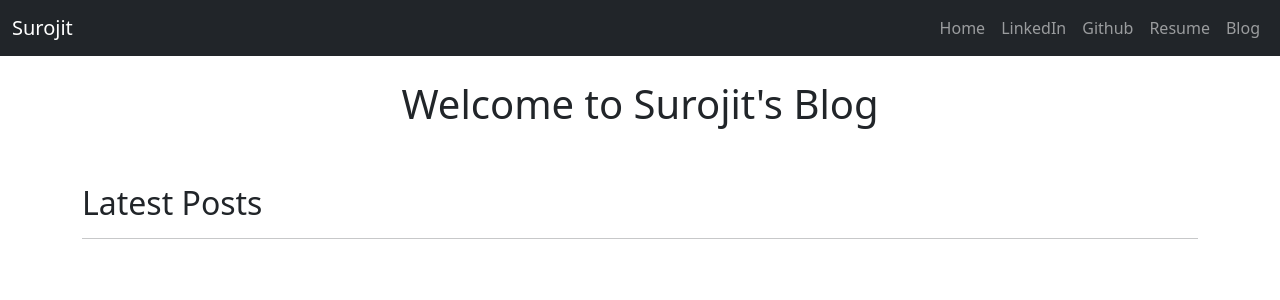
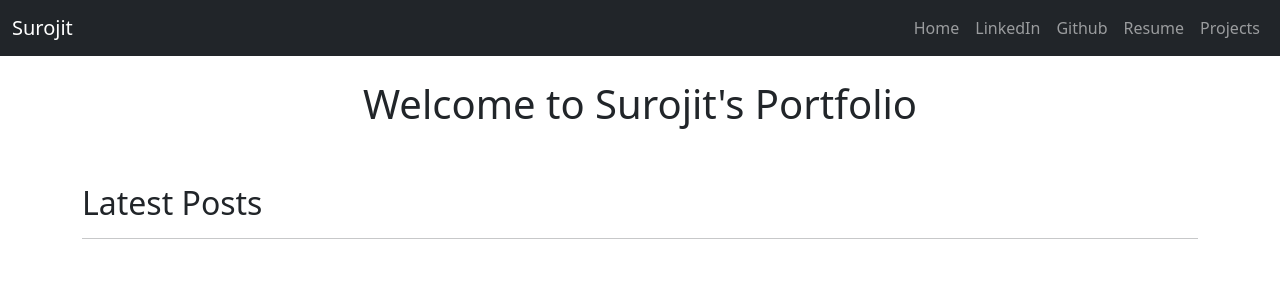
Before and after one commit to surojitsaha56/Portfolio-project, a Django app: page /blog/ in a window 1280 px wide. Shown: the top 300 px of the page. Run offline with Django 3.2, Linux system fonts and the light colour scheme; data that the repository does not hold is empty.

Commit message:
Added projects

```diff
--- a/blog/templates/blog/allblogs.html
+++ b/blog/templates/blog/allblogs.html
@@ -58,19 +58,19 @@
         <div class="collapse navbar-collapse justify-content-end" id="navbarNav">
           <ul class="navbar-nav ml-auto">
               <li class="nav-item">
-              <a class="nav-link" href="#">Home</a>
+              <a class="nav-link" href="{% url 'home' %}">Home</a>
               </li>
             <li class="nav-item">
               <a class="nav-link" href="https://www.linkedin.com/in/surojit-saha">LinkedIn</a>
             </li>
             <li class="nav-item">
-              <a class="nav-link" href="#">Github</a>
+              <a class="nav-link" href="https://github.com/surojitsaha56">Github</a>
             </li>
             <li class="nav-item">
               <a class="nav-link" href="{% static 'resume.txt' %}">Resume</a>
             </li>
             <li class="nav-item">
-              <a class="nav-link" href="{% url 'allblogs' %}">Blog</a>
+              <a class="nav-link" href="{% url 'allblogs' %}">Projects</a>
             </li>
           </ul>
         </div>
@@ -80,7 +80,7 @@
 
 <main>
     <div class="container">
-        <h1 class="text-center pt-4">Welcome to Surojit's Blog</h1>
+        <h1 class="text-center pt-4">Welcome to Surojit's Portfolio</h1>
         <br><br>
         <h2>Latest Posts</h2>
         <hr>
--- a/jobs/templates/jobs/home.html
+++ b/jobs/templates/jobs/home.html
@@ -59,7 +59,7 @@
           <div class="collapse navbar-collapse justify-content-end" id="navbarNav">
             <ul class="navbar-nav ml-auto">
                 <li class="nav-item">
-                <a class="nav-link" href="#">Home</a>
+                <a class="nav-link" href="{% url 'home' %}">Home</a>
                 </li>
               <li class="nav-item">
                 <a class="nav-link" href="https://www.linkedin.com/in/surojit-saha">LinkedIn</a>
@@ -71,7 +71,7 @@
                 <a class="nav-link" href="{% static 'Resume.pdf' %}">Resume</a>
               </li>
               <li class="nav-item">
-                <a class="nav-link" href="{% url 'allblogs' %}">Blog</a>
+                <a class="nav-link" href="{% url 'allblogs' %}">Projects</a>
               </li>
             </ul>
           </div>
```
